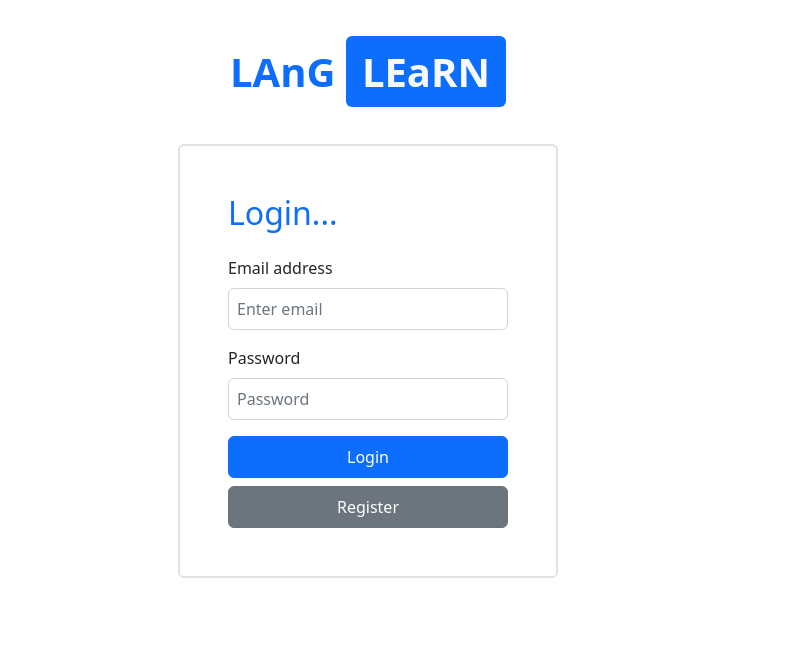
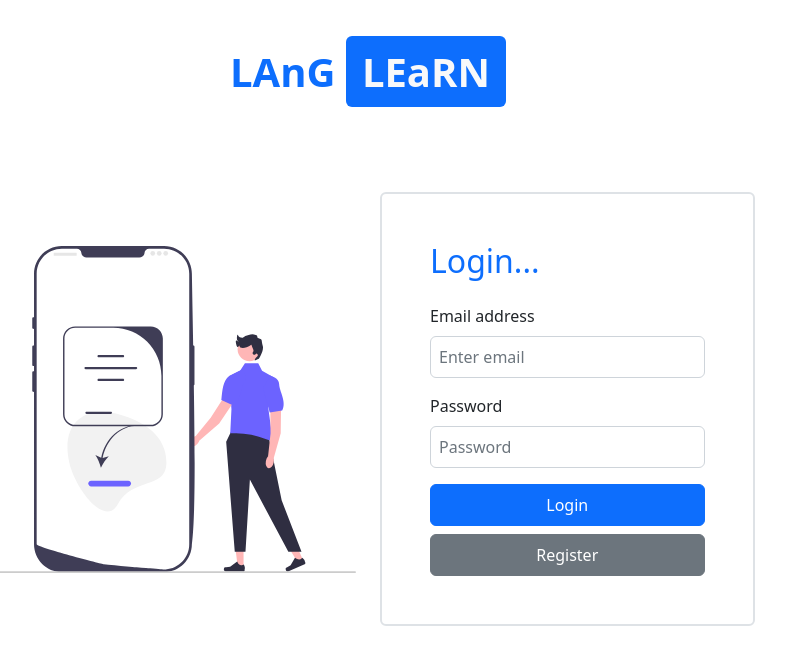
Before and after one commit to wahsandaruwan/lingobot_web_frontend, a React (Create React App) app: page / in a window 1280 px wide. Shown: the top 664 px of the page, without its empty margins (272-1058 px from the left). Built offline with nearby package versions, Linux system fonts and the light colour scheme.

Commit message:
Home page completely done

```diff
--- a/src/App.js
+++ b/src/App.js
@@ -1,5 +1,5 @@
 // Third-party components & modules
-import { Container } from 'react-bootstrap'
+import { Container, Row, Col } from 'react-bootstrap'
 
 // Custom components & modules
 import CustomForm from './Components/Sections/CustomForm'
@@ -12,13 +12,27 @@ const App = () => {
     <>
       <Container
         fluid
-        className="min-vh-100 d-flex  flex-column align-items-center"
+        className="min-vh-100 d-flex flex-column align-items-center"
       >
         <h1 className="text-primary fw-bold mt-5 mb-5">
           LAnG{' '}
           <span className="text-light bg-primary py-2 px-3 rounded">LEaRN</span>
         </h1>
-        <CustomForm />
+        <Row className="w-auto">
+          <Col
+            lg={6}
+            md={6}
+            sm={12}
+            className="d-flex justify-content-center align-items-center"
+          >
+            <div className="back-image">
+              <img src="./assets/svgs/main_back.svg" alt="" />
+            </div>
+          </Col>
+          <Col lg={6} md={6} sm={12} className="my-5">
+            <CustomForm />
+          </Col>
+        </Row>
       </Container>
     </>
   )
--- a/src/Components/Sections/CustomForm.js
+++ b/src/Components/Sections/CustomForm.js
@@ -12,12 +12,7 @@ const CustomForm = () => {
     <>
       <Container>
         <Row>
-          <Col
-            lg={4}
-            md={8}
-            sm={12}
-            className="border border-2 p-5 m-auto rounded"
-          >
+          <Col className="border border-2 p-5 m-auto rounded">
             <h1 className="text-primary fs-2 mb-4">
               {formType ? 'Login...' : 'Register...'}
             </h1>
--- a/src/index.css
+++ b/src/index.css
@@ -5,4 +5,10 @@
   box-sizing: border-box;
 }
 
-/* ----------Home page---------- */
+.back-image {
+  max-width: 400px;
+}
+
+.back-image > img {
+  width: 100%;
+}
```
Also changed, not shown: public/assets/svgs/main_back.svg (added).
